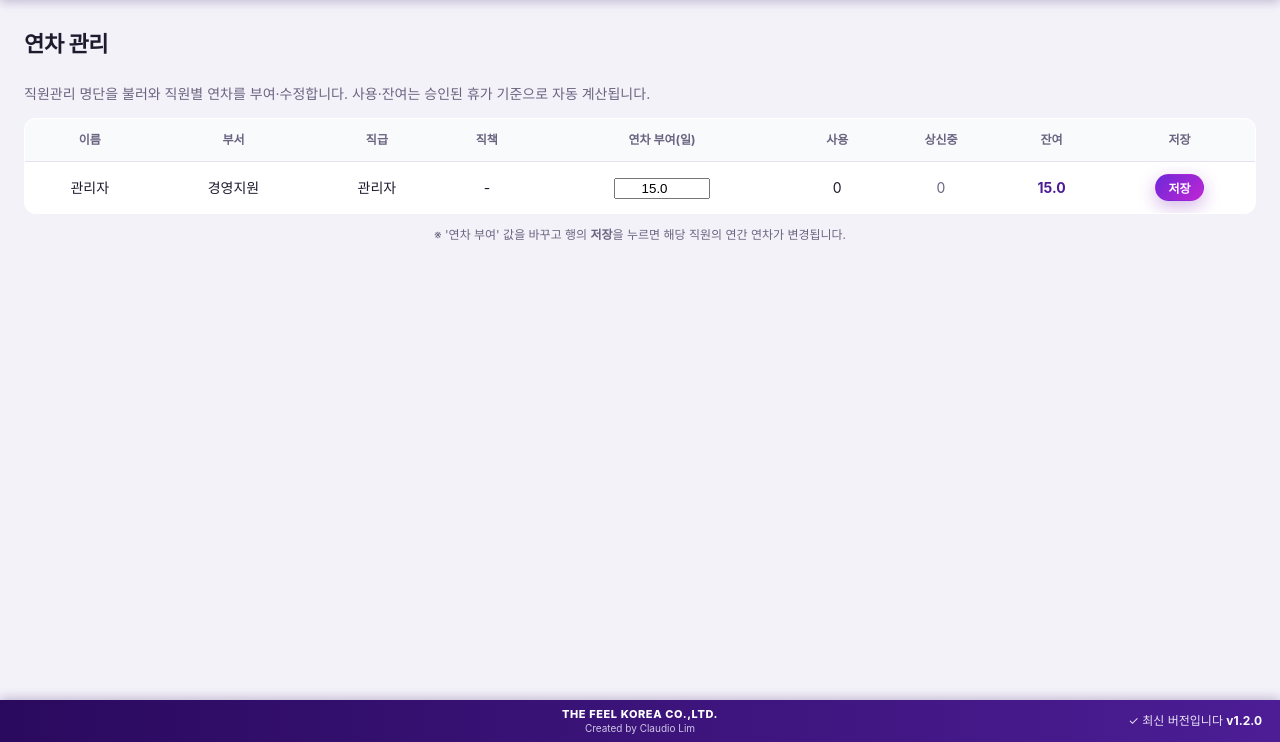
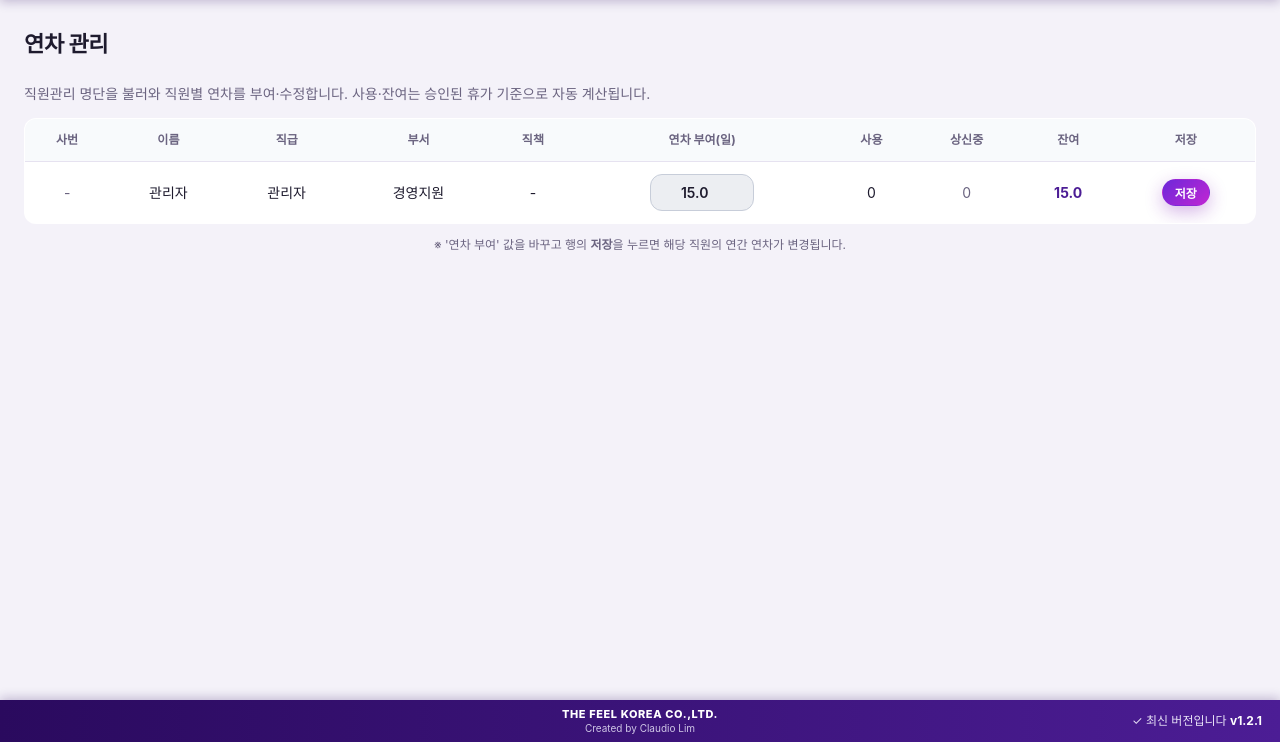
Before and after one commit to Claudio-sys11/thefeel-intranet, a Flask app: page /leave/admin in a window 1280 px wide. Shown: the part 58-800 px from the top of the page. Run offline with Flask 3, Linux system fonts and the light colour scheme; the visitor is signed in with stand-in values (Sample User, id 1); data comes from the database, SQL or seed files in the repository; data that the repository does not hold is empty.

Commit message:
v1.2.1 - 연차관리 사번 추가 + 컬럼 정렬 + 입력란 스타일
- 연차관리 맨 앞에 사번 컬럼 추가
- 컬럼 순서: 사번·이름·직급·부서·직책 순으로 정렬
- 연차 부여 입력란을 둥근 직사각형 + 회색 스타일로 변경

Co-Authored-By: Claude Opus 4.8 <noreply@anthropic.com>

```diff
--- a/static/style.css
+++ b/static/style.css
@@ -81,6 +81,11 @@ main.plain{max-width:none;padding:0}
 table.list.center th,table.list.center td{text-align:center;vertical-align:middle}
 table.list.wide th,table.list.wide td{padding:12px 9px}
 .status-radio{display:flex;gap:22px;align-items:center;padding:6px 0}
+/* 연차관리 연차부여 입력: 둥근 직사각형 + 회색 */
+.leave-input{width:104px;text-align:center;padding:9px 12px;border:1px solid #c7cdd9;
+  border-radius:12px;background:#eceef2;color:#1e1b2e;font-size:14px;font-weight:600;font-family:inherit}
+.leave-input:focus{outline:none;border-color:var(--primary);background:#fff;
+  box-shadow:0 0 0 3px rgba(91,33,182,.12)}
 table.list .rowchk,#chkall{width:17px;height:17px;cursor:pointer}
 .ver-check{margin-top:14px;text-align:center;font-size:12px;color:var(--muted)}
 .ver-check.ok b{color:var(--primary)}
--- a/templates/leave/admin.html
+++ b/templates/leave/admin.html
@@ -9,19 +9,20 @@
 {% if rows %}
 <table class="list center wide">
   <thead>
-    <tr><th>이름</th><th>부서</th><th>직급</th><th>직책</th><th>연차 부여(일)</th><th>사용</th><th>상신중</th><th>잔여</th><th>저장</th></tr>
+    <tr><th>사번</th><th>이름</th><th>직급</th><th>부서</th><th>직책</th><th>연차 부여(일)</th><th>사용</th><th>상신중</th><th>잔여</th><th>저장</th></tr>
   </thead>
   <tbody>
   {% for r in rows %}
     <tr>
+      <td class="muted">{{ r.u['emp_no'] or '-' }}</td>
       <td>{{ r.u['name'] }}</td>
+      <td>{{ r.u['position'] or '-' }}</td>
       <td>{{ r.u['dept'] or '-' }}{% if r.u['dept2'] %} · {{ r.u['dept2'] }}{% endif %}</td>
-      <td>{{ r.u['position'] or '-' }}</td>
       <td>{{ r.u['job_title'] or '-' }}</td>
       <td>
         <form id="lf{{ r.u['id'] }}" method="post" action="{{ url_for('leave_admin_set') }}" style="margin:0">
           <input type="hidden" name="uid" value="{{ r.u['id'] }}">
-          <input type="number" step="0.5" min="0" name="annual_leave" value="{{ r.leave.total }}" style="width:96px;text-align:center">
+          <input type="number" step="0.5" min="0" name="annual_leave" value="{{ r.leave.total }}" class="leave-input">
         </form>
       </td>
       <td>{{ r.leave.used }}</td>
--- a/version.py
+++ b/version.py
@@ -1,6 +1,6 @@
 # -*- coding: utf-8 -*-
 """버전 및 배포 정보 (릴리스마다 __version__ 만 올리면 됨)"""
-__version__ = "1.2.0"
+__version__ = "1.2.1"
 GITHUB_OWNER = "Claudio-sys11"
 GITHUB_REPO = "thefeel-intranet"
 # 릴리스 자산(설치파일) 이름 패턴 (실제 파일명에는 버전이 붙음: ...-1.0.2.exe)
```
